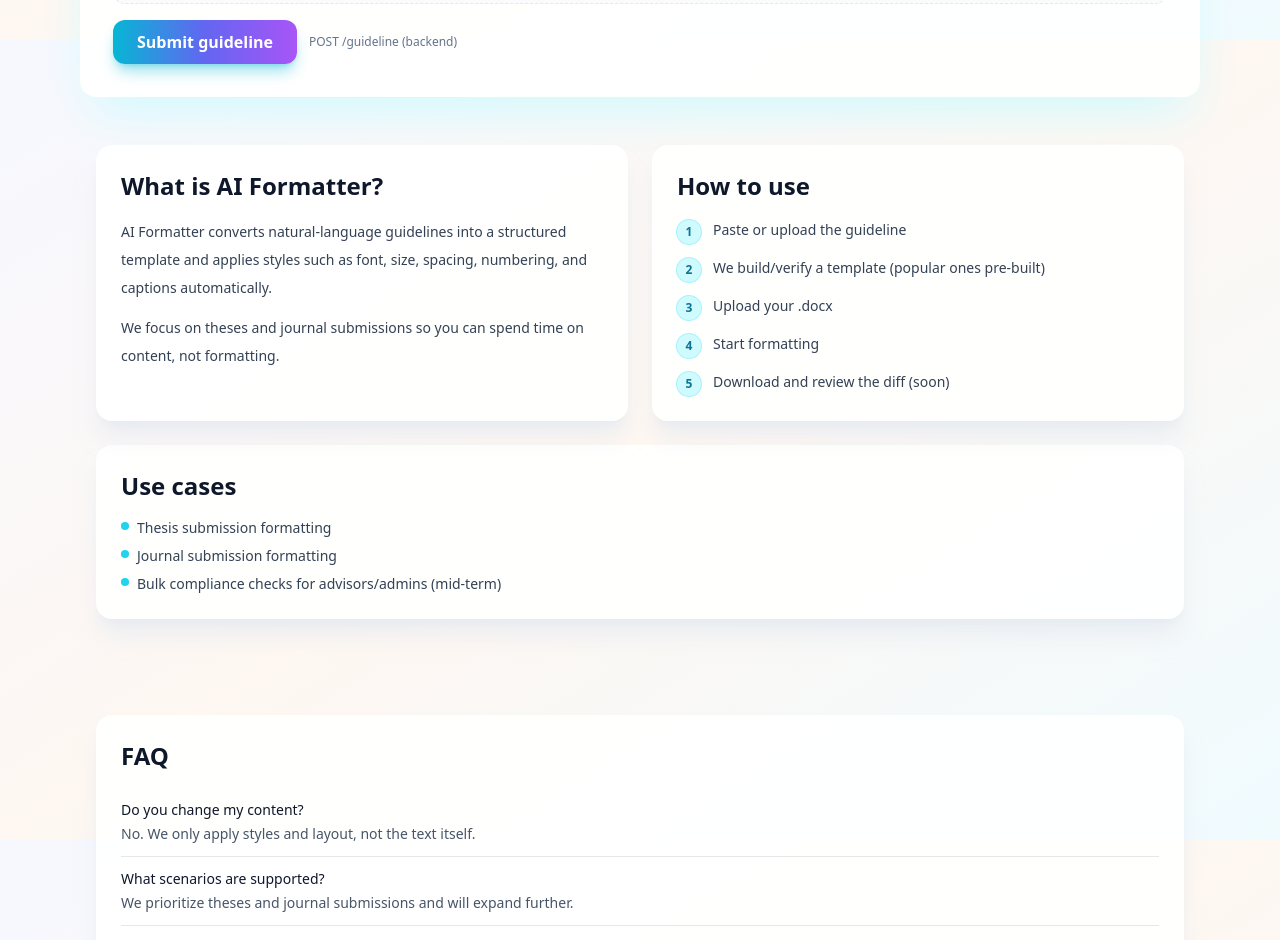
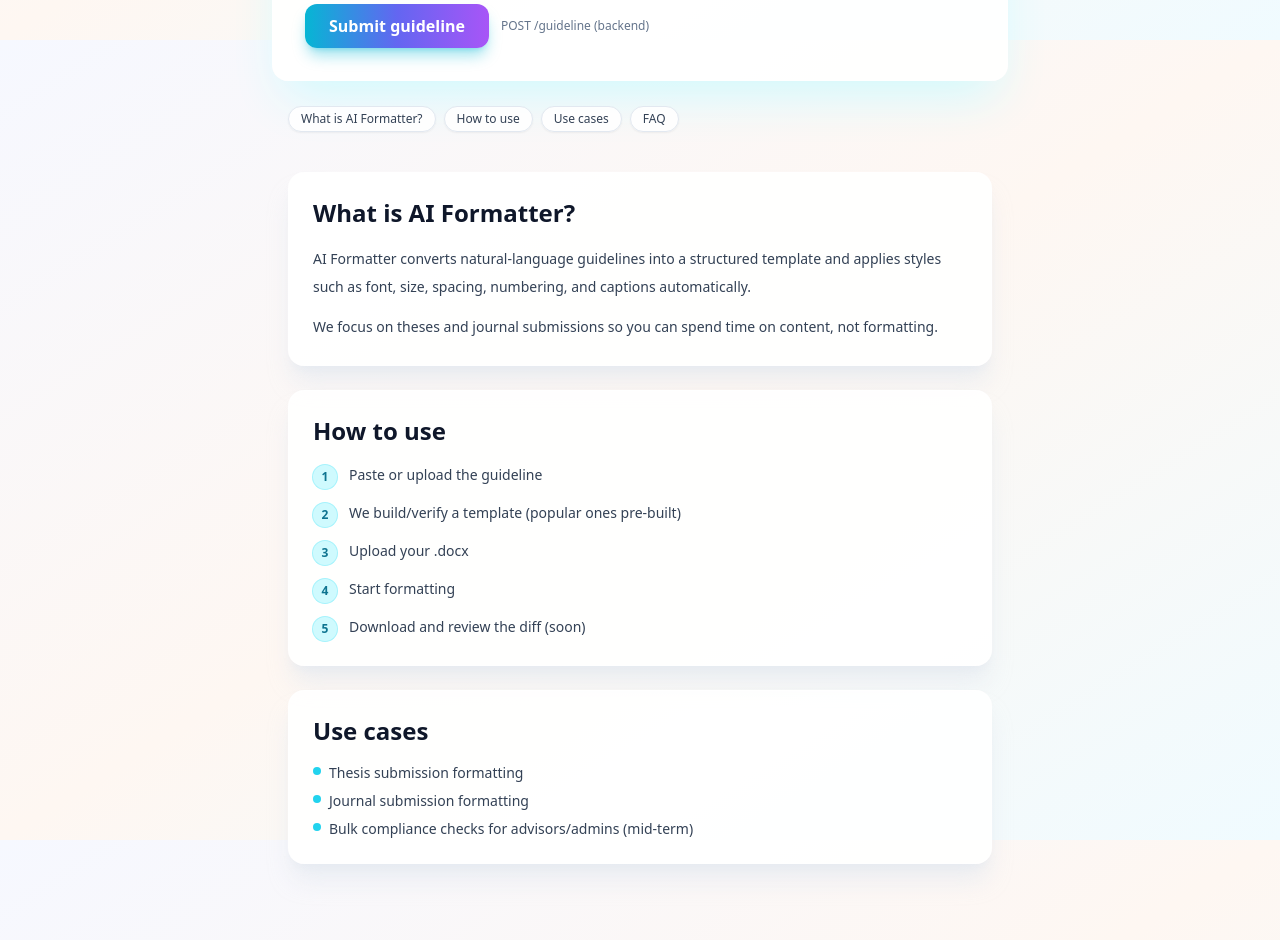
Before and after one commit to moonscar/freeformat-frontend, a Next.js app: page /en in a window 1280 px wide. Shown: the part 760-1700 px from the top of the page. Built offline with nearby package versions, Linux system fonts and the light colour scheme; no server answers.

Commit message:
feat(ui): switch to single-column layout and add anchor navigation for sections (what/how/use/faq) on landing and tool pages

```diff
--- a/src/app/[locale]/page.tsx
+++ b/src/app/[locale]/page.tsx
@@ -5,6 +5,7 @@ import HeroSection from '@/components/layout/HeroSection';
 import Footer from '@/components/layout/Footer';
 import { getT } from '@/i18n';
 import InfoSections from '@/components/sections/InfoSections';
+import AnchorNav from '@/components/sections/AnchorNav';
 import FAQ from '@/components/sections/FAQ';
 
 const REQUEST_EMAIL = process.env.NEXT_PUBLIC_REQUEST_EMAIL || 'hello@ai-formatter.com';
@@ -17,9 +18,9 @@ export default function Page({ params }: { params: { locale: string } }) {
     <>
       <Header locale={locale} />
       <HeroSection title={t.heroTitle} desc={t.heroDesc} />
-      <main className="relative mx-auto max-w-6xl px-4 py-12 text-slate-900">
+      <main className="relative mx-auto max-w-3xl px-4 py-10 text-slate-900">
         {/* Primary CTA: Inline requirement submission */}
-        <section id="request" className="mt-4">
+        <section id="request" className="mt-2">
           <InlineRequestForm
             locale={locale as any}
             targetEmail={REQUEST_EMAIL}
@@ -31,9 +32,21 @@ export default function Page({ params }: { params: { locale: string } }) {
           />
         </section>
 
+        {/* Anchor navigation for sections */}
+        <AnchorNav
+          items={[
+            { href: '#what', label: t.info.what.title },
+            { href: '#how', label: t.info.how.title },
+            { href: '#use', label: t.info.use.title },
+            { href: '#faq', label: t.info.faq.title },
+          ]}
+        />
+
         {/* Info sections matching classic tool layout */}
         <InfoSections what={t.info.what} how={t.info.how} use={t.info.use} />
-        <FAQ title={t.info.faq.title} items={t.info.faq.items} />
+        <div id="faq">
+          <FAQ title={t.info.faq.title} items={t.info.faq.items} />
+        </div>
       </main>
       <Footer locale={locale} />
     </>
--- a/src/app/[locale]/tool/page.tsx
+++ b/src/app/[locale]/tool/page.tsx
@@ -5,6 +5,7 @@ import Footer from '@/components/layout/Footer';
 import { getT } from '@/i18n';
 import InfoSections from '@/components/sections/InfoSections';
 import FAQ from '@/components/sections/FAQ';
+import AnchorNav from '@/components/sections/AnchorNav';
 
 export default function ToolPage({ params }: { params: { locale: string } }) {
   const locale = params.locale === 'en' ? 'en' : 'zh';
@@ -14,7 +15,7 @@ export default function ToolPage({ params }: { params: { locale: string } }) {
     <>
       <Header locale={locale} />
       <HeroSection title={t.heroTitle} desc={t.heroDesc} />
-      <main className="mx-auto max-w-6xl px-4 py-10">
+      <main className="mx-auto max-w-3xl px-4 py-10">
         {/* 工具区占位：后续接入 GuidelineBox / Upload / Templates */}
         <section className="rounded-2xl border border-dashed p-6 text-slate-700">
           <h2 className="text-lg font-semibold">{t.placeholderTitle}</h2>
@@ -25,9 +26,19 @@ export default function ToolPage({ params }: { params: { locale: string } }) {
             </Link>
           </div>
         </section>
-        {/* 说明与 FAQ，与反馈页保持一致布局 */}
+        {/* Anchor nav + 说明与 FAQ，与反馈页保持一致布局 */}
+        <AnchorNav
+          items={[
+            { href: '#what', label: dict.landing.info.what.title },
+            { href: '#how', label: dict.landing.info.how.title },
+            { href: '#use', label: dict.landing.info.use.title },
+            { href: '#faq', label: dict.landing.info.faq.title },
+          ]}
+        />
         <InfoSections what={dict.landing.info.what} how={dict.landing.info.how} use={dict.landing.info.use} />
-        <FAQ title={dict.landing.info.faq.title} items={dict.landing.info.faq.items} />
+        <div id="faq">
+          <FAQ title={dict.landing.info.faq.title} items={dict.landing.info.faq.items} />
+        </div>
       </main>
       <Footer locale={locale} />
     </>
--- /dev/null
+++ b/src/components/sections/AnchorNav.tsx
@@ -0,0 +1,21 @@
+type Item = { href: string; label: string };
+
+export default function AnchorNav({ items }: { items: Item[] }) {
+  if (!items?.length) return null;
+  return (
+    <nav className="mx-auto max-w-3xl px-4 pt-6">
+      <ul className="flex flex-wrap gap-2">
+        {items.map((it) => (
+          <li key={it.href}>
+            <a
+              href={it.href}
+              className="inline-flex items-center rounded-full border border-slate-200 bg-white/90 px-3 py-1 text-xs font-medium text-slate-700 shadow-sm hover:border-cyan-300 hover:text-cyan-700"
+            >
+              {it.label}
+            </a>
+          </li>
+        ))}
+      </ul>
+    </nav>
+  );
+}
--- a/src/components/sections/FAQ.tsx
+++ b/src/components/sections/FAQ.tsx
@@ -2,7 +2,7 @@ export type FAQItem = { q: string; a: string };
 
 export default function FAQ({ title, items }: { title: string; items: FAQItem[] }) {
   return (
-    <div className="mx-auto max-w-6xl px-4 py-12">
+    <div className="mx-auto max-w-3xl px-4 py-10">
       <div className="rounded-2xl border border-white/60 bg-white/90 p-6 shadow-xl shadow-slate-200/70">
         <h2 className="text-2xl font-semibold text-slate-900">{title}</h2>
         <dl className="mt-4 divide-y">
--- a/src/components/sections/InfoSections.tsx
+++ b/src/components/sections/InfoSections.tsx
@@ -17,16 +17,17 @@ function slugify(s: string) {
 
 export default function InfoSections({ what, how, use }: { what: WhatData; how: HowData; use: UseData }) {
   return (
-    <div className="mx-auto max-w-6xl px-4 py-12">
-      <div className="grid gap-6 md:grid-cols-2">
-        <SectionCard title={what.title} id={slugify(what.title)}>
+    <div className="mx-auto max-w-3xl px-4 py-10">
+      <div className="space-y-6">
+        <SectionCard title={what.title} id="what">
           <div className="space-y-3 text-sm leading-7">
             {what.paragraphs.map((p, i) => (
               <p key={i}>{p}</p>
             ))}
           </div>
         </SectionCard>
-        <SectionCard title={how.title} id={slugify(how.title)}>
+
+        <SectionCard title={how.title} id="how">
           <ol className="space-y-3 text-sm text-slate-700">
             {how.steps.map((s, index) => (
               <li key={s} className="flex gap-3">
@@ -38,10 +39,8 @@ export default function InfoSections({ what, how, use }: { what: WhatData; how:
             ))}
           </ol>
         </SectionCard>
-      </div>
 
-      <div className="mt-6">
-        <SectionCard title={use.title} id={slugify(use.title)}>
+        <SectionCard title={use.title} id="use">
           <ul className="space-y-2 text-sm">
             {use.items.map((s) => (
               <li key={s} className="flex items-start gap-2">
```
